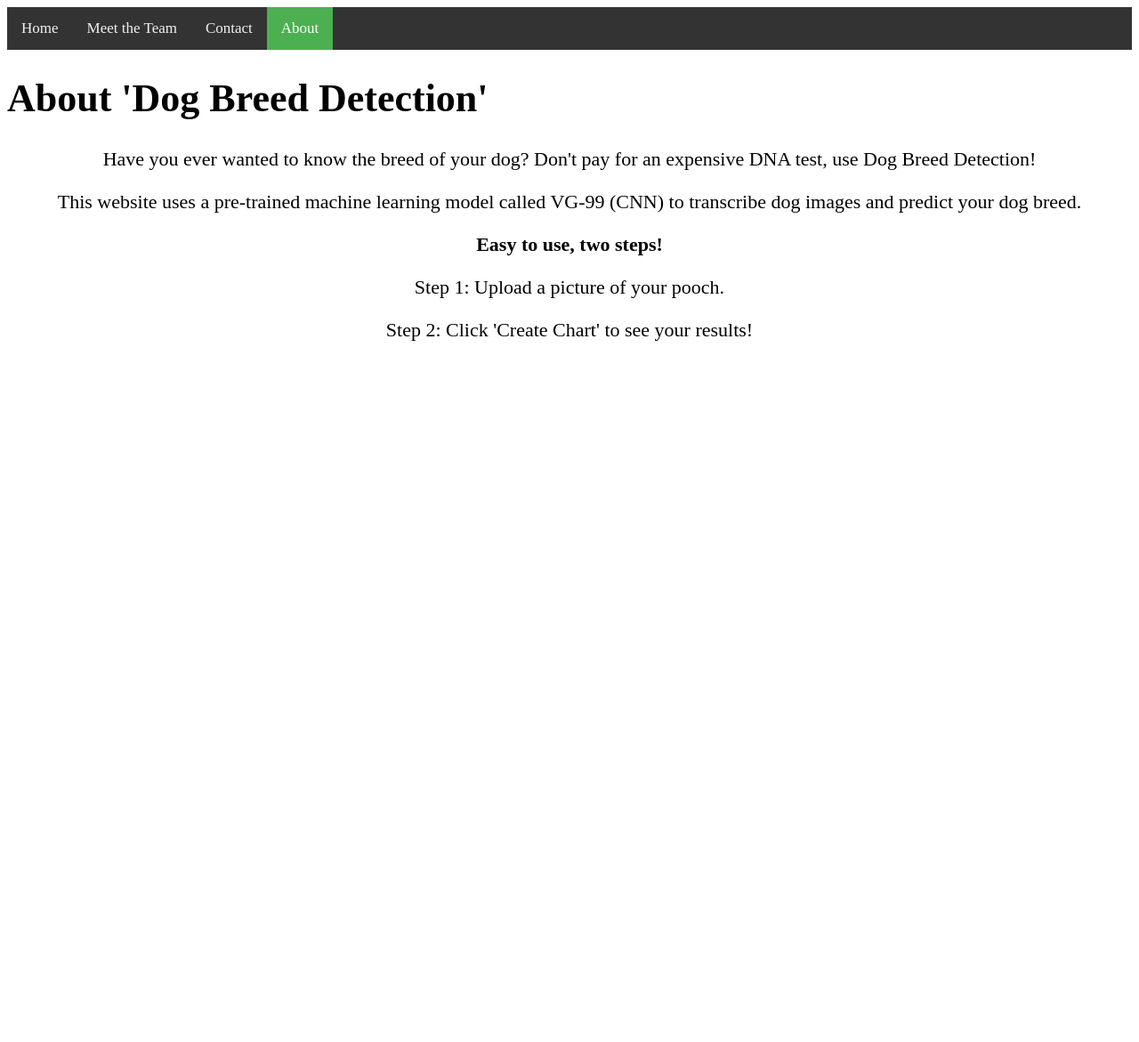
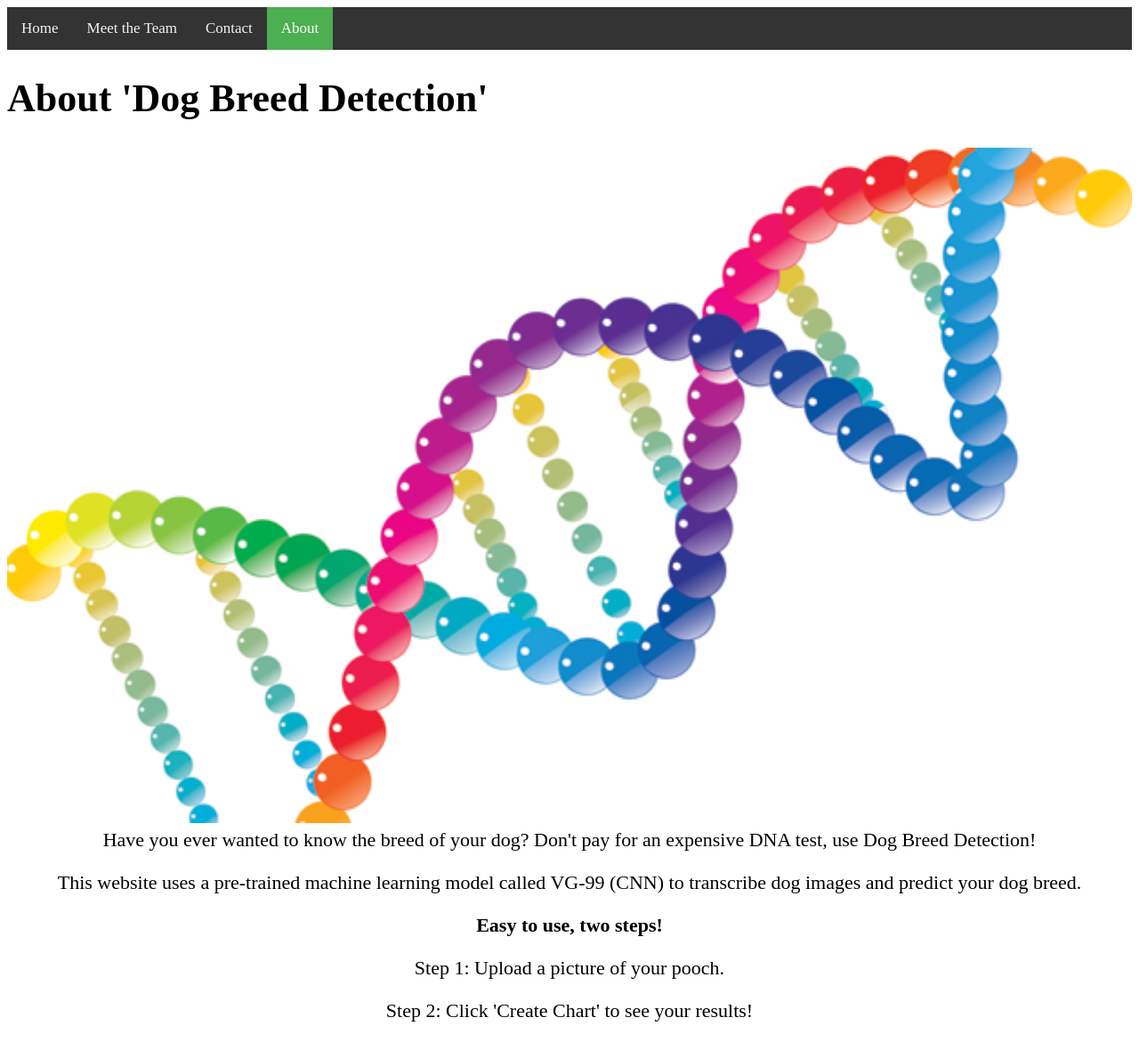
Before and after one commit to katelynburke/dog_breed_detection, a Flask app: page /about in a window 1280 px wide. Shown: the whole page at 89% size. Before the commit the page ends 383 px from the top, so only its background shows below. Run offline with Flask 2, Linux system fonts and the light colour scheme; some libraries are stand-ins or nearby versions; some web fonts are replaced.

Commit message:
dna image

```diff
--- a/templates/about.html
+++ b/templates/about.html
@@ -37,6 +37,7 @@ body {
 
 
  <h1>About 'Dog Breed Detection'</h1>
+ <img src="/static/images/dna.png" alt="dna" style="width:100%">
 
     <!-- Script for D3.js  -->
     <script src="https://cdnjs.cloudflare.com/ajax/libs/d3/5.5.0/d3.min.js"></script>
```
Also changed, not shown: static/images/dna.png (added).
